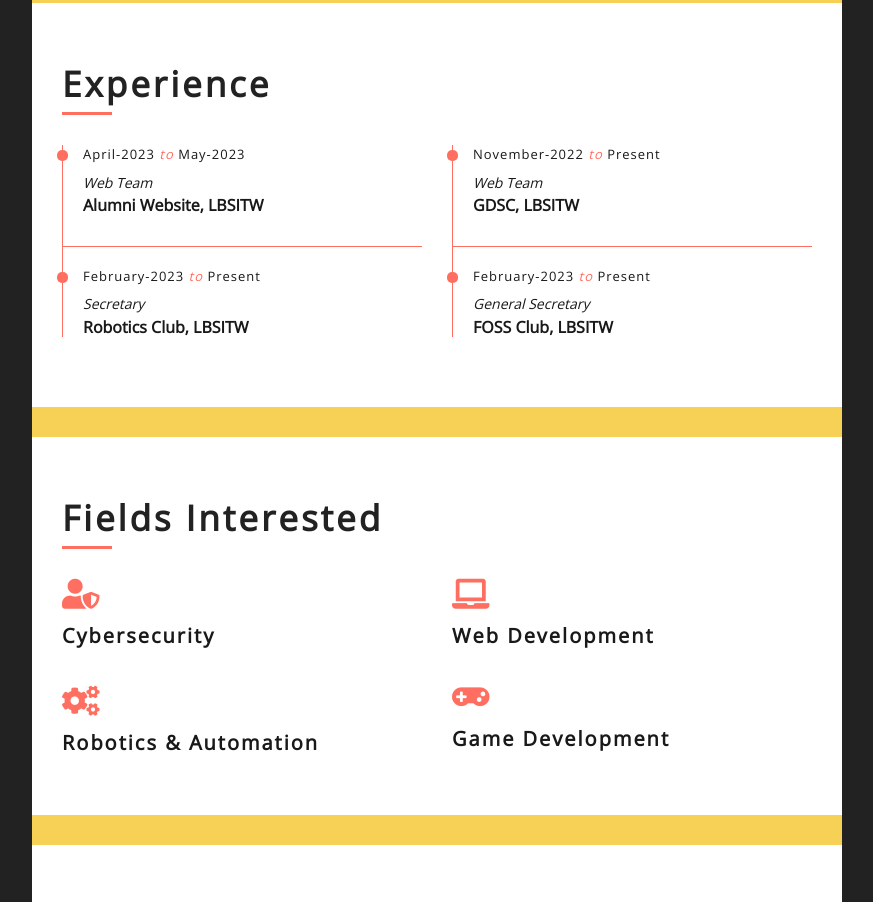
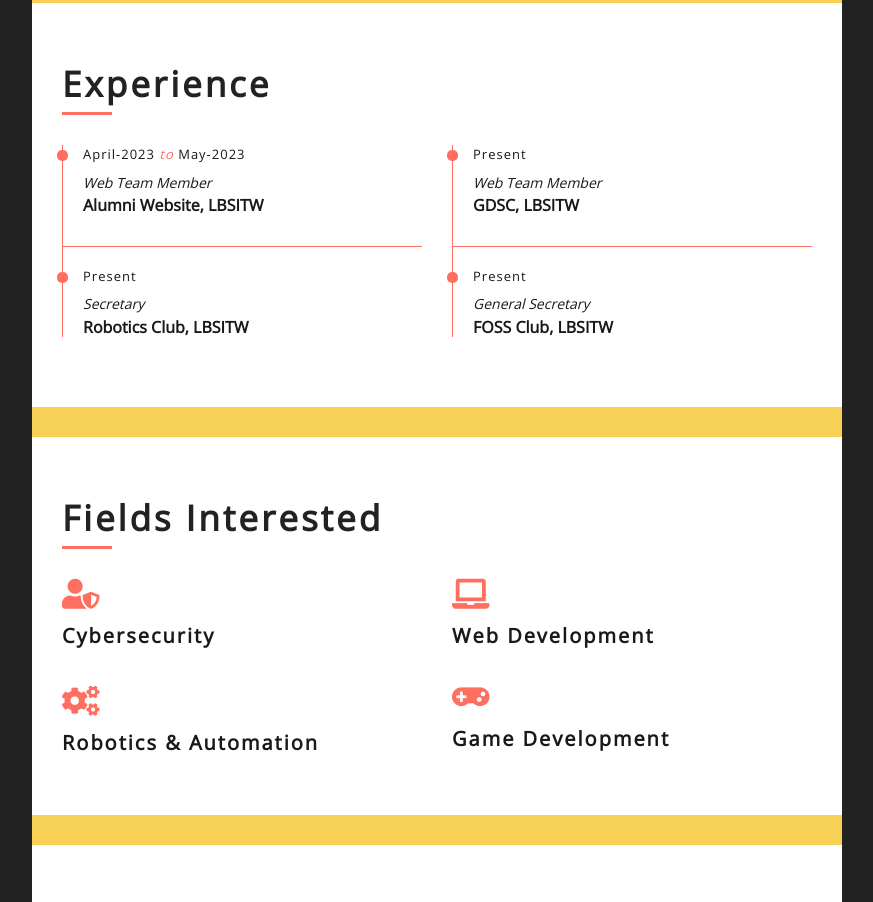
Before and after one commit to JiyaElsa02/Portfolio_Website, a plain HTML site: page index.html in a window 1280 px wide. Shown: the part 1541-2443 px from the top of the page, without its empty margins (368-1241 px from the left). Drawn offline with nearby package versions, Linux system fonts and the light colour scheme.

Commit message:
index.html updated

```diff
--- a/index.html
+++ b/index.html
@@ -152,28 +152,28 @@
                                 <div class="exp-col">
                                     <span>April-2023 <i>to</i> May-2023</span>
                                     <!-- <h3>Web Team</h3> -->
-                                    <h4>Web Team </h4>
+                                    <h4>Web Team Member</h4>
                                     <h5>Alumni Website, LBSITW</h5>
                                 </div>
                             </div>
                             <div class="col-md-6">
                                 <div class="exp-col">
-                                    <span>November-2022 <i>to</i> Present</span>
+                                    <span>Present</span>
                                     <!-- <h3>Web Team</h3> -->
-                                    <h4>Web Team</h4>
+                                    <h4>Web Team Member</h4>
                                     <h5>GDSC, LBSITW</h5>
                                 </div>
                             </div>
                             <div class="col-md-6">
                                 <div class="exp-col">
-                                    <span>February-2023 <i>to</i> Present</span>
+                                    <span> Present</span>
                                     <h4>Secretary</h4>
                                     <h5>Robotics Club, LBSITW</h5>
                                 </div>
                             </div>
                             <div class="col-md-6">
                                 <div class="exp-col">
-                                    <span>February-2023 <i>to</i> Present</span>
+                                    <span>Present</span>
                                     <h4>General Secretary</h4>
                                     <h5>FOSS Club, LBSITW</h5>
                                 </div>
```
